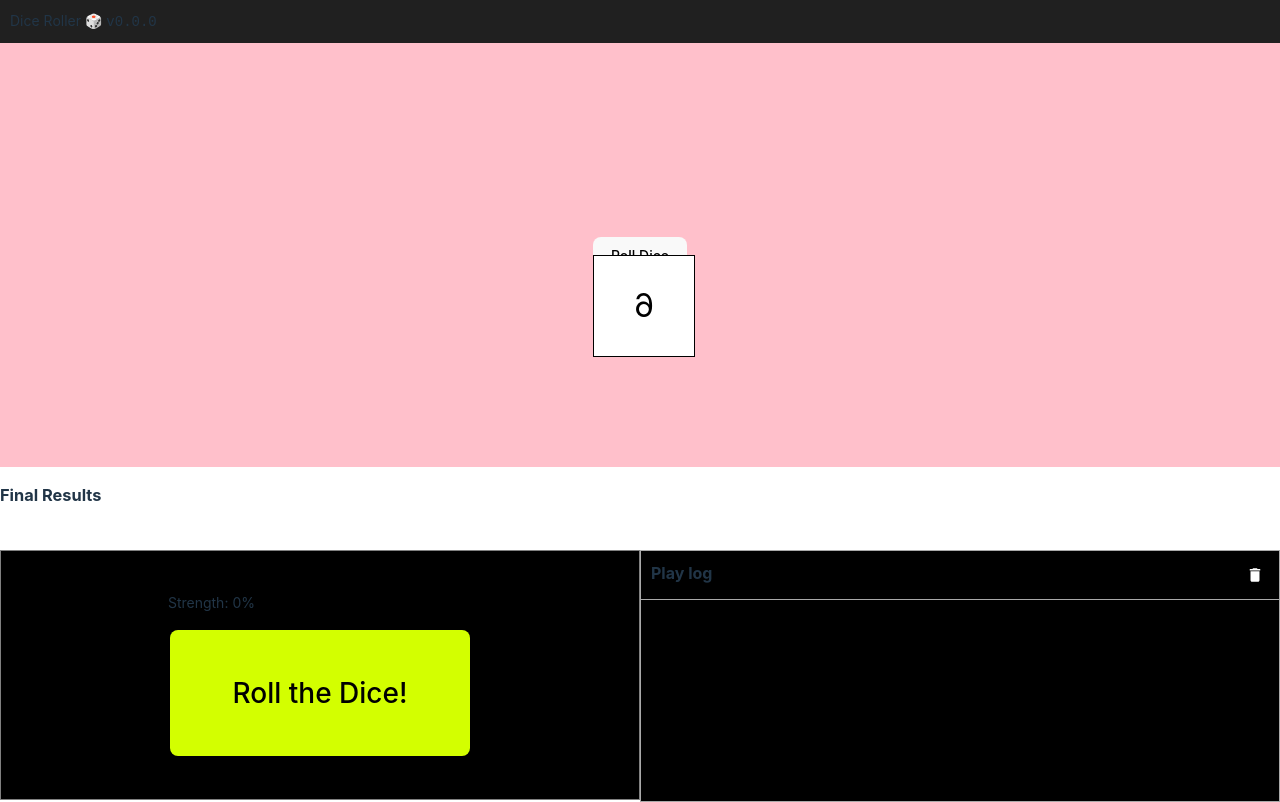
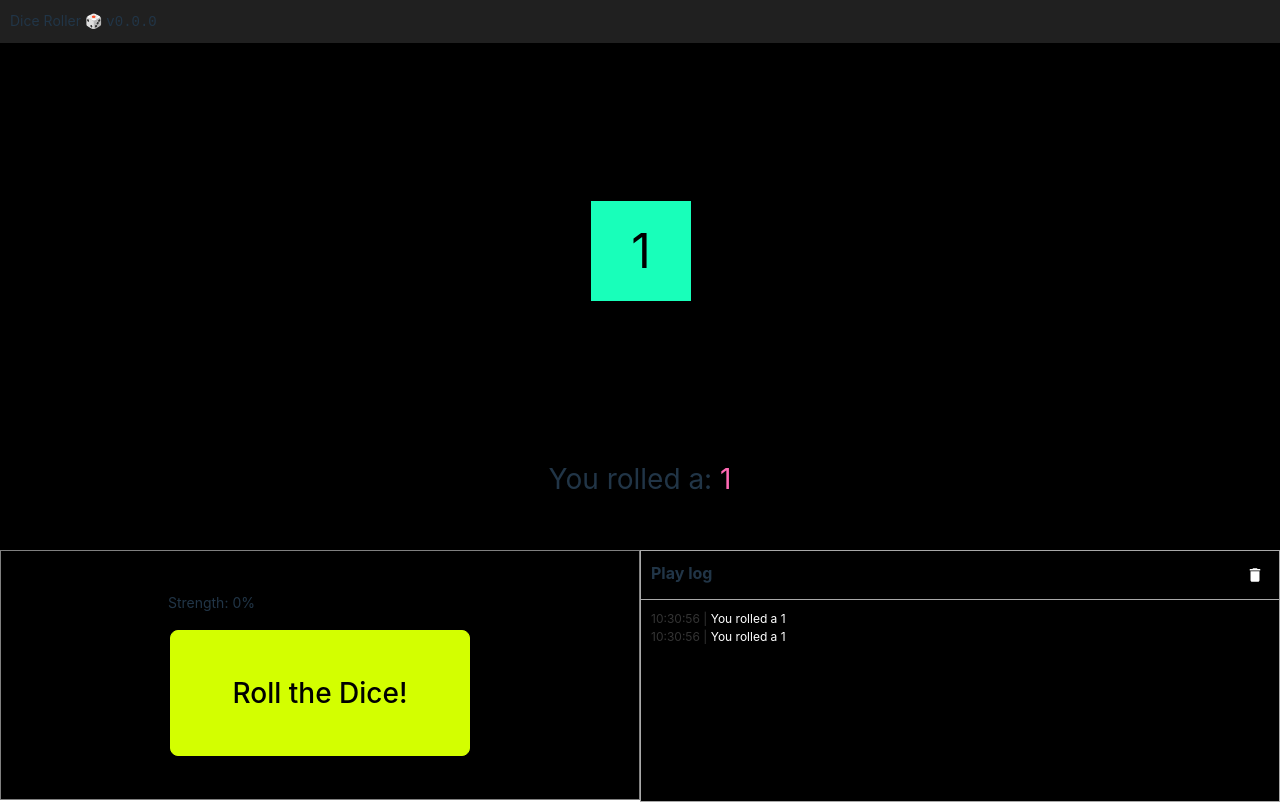
Before and after one commit to radiovisual/dice-roller.ic, a React (Vite) app: page / in a window 1280 px wide. Built offline with nearby package versions, Linux system fonts and the light colour scheme.

Commit message:
feat: add an animated dice effect

```diff
--- a/src/App.tsx
+++ b/src/App.tsx
@@ -15,6 +15,7 @@ const gameEngine = new GameEngine();
 function App() {
   const [logItems, setLogItems] = useState<EventData[]>([]);
   const [isRolling, setIsRolling] = useState(false);
+  const [force, setForce] = useState(0);
 
   const handleUpdateLogItems = () => {
     setLogItems(gameEngine.getGameEvents());
@@ -29,8 +30,6 @@ function App() {
   };
 
   useEffect(() => {
-    console.log("mounting app and registering listener");
-
     gameEngine.on(ACTION_TYPE.ROLL_START, handleRollStart);
     gameEngine.on(ACTION_TYPE.ROLL_START, handleUpdateLogItems);
     gameEngine.on(ACTION_TYPE.ROLL_COMPLETED, handleUpdateLogItems);
@@ -45,8 +44,10 @@ function App() {
   }, []);
 
   const handleRollDiceClick = (rollStength: number) => {
-    console.log("Roll with strengh", rollStength);
-    gameEngine.startRoll(rollStength);
+    if (!isRolling) {
+      setForce(rollStength);
+      gameEngine.startRoll(rollStength);
+    }
   };
 
   const handleClearPlayLog = () => {
@@ -54,8 +55,9 @@ function App() {
     setLogItems([]);
   };
 
-  const handleDiceThrowCompleted = () => {
-    console.log("handleDiceThrowCompleted");
+  const handleDiceThrowCompleted = (result: number) => {
+    gameEngine.rollComplete(result);
+    setIsRolling(false);
   };
 
   return (
@@ -64,15 +66,15 @@ function App() {
         Dice Roller 🎲 <code>v{pkg.version}</code>
       </div>
 
-      <DiceRoller />
-      <div>
-        <h3>Final Results</h3>
-      </div>
+      <DiceRoller force={force} onRollComplete={handleDiceThrowCompleted} />
 
       <div className="ActionRow">
         <div className="CollapsableCards">
           <div className="ActionButtons">
-            <ActionButtons onRollDiceClick={handleRollDiceClick} />
+            <ActionButtons
+              disabled={isRolling}
+              onRollDiceClick={handleRollDiceClick}
+            />
           </div>
 
           <PlayLog logItems={logItems} onClearLogItems={handleClearPlayLog} />
--- a/src/classes/game-engine.ts
+++ b/src/classes/game-engine.ts
@@ -47,14 +47,8 @@ export class GameEngine {
 
     this.dispatchAction({
       type: ACTION_TYPE.ROLL_START,
-      value: `(strength: ${rollStrength}%)`,
+      value: `(${rollStrength}%)`,
     });
-
-    // TEMPORARY FAKE ROLLER MECHANISM
-    // TODO: Replace this with a cool threejs dice simulation
-    setTimeout(() => {
-      this.rollComplete(2);
-    }, 1000);
   }
 
   cancelRoll() {
--- a/src/components/action-button/action-button.module.css
+++ b/src/components/action-button/action-button.module.css
@@ -4,7 +4,7 @@
 
 .rollBtn {
   border-radius: 8px;
-  border: 1px solid transparent;
+  border: 1px solid #d3ff00;
   padding: 1.6em 2.2em;
   font-size: 2em;
   font-weight: 500;
@@ -20,3 +20,7 @@
 .rollbtn:hover {
   background-color: #e7ff71;
 }
+
+.rollbtn:disabled {
+  background-color: #343434;
+}
--- a/src/components/action-button/action-button.tsx
+++ b/src/components/action-button/action-button.tsx
@@ -5,7 +5,7 @@ import type { ActionButtonProps } from "./types";
 import styles from "./action-button.module.css";
 
 export function ActionButton(props: ActionButtonProps) {
-  const { onClick } = props;
+  const { onClick, disabled } = props;
 
   const [strength, setStrength] = useState(0);
   const intervalRef = useRef<number | null>(null);
@@ -56,16 +56,17 @@ export function ActionButton(props: ActionButtonProps) {
         style={{
           height: 15,
           width: "100%",
-          borderRadius: 0,
+          borderRadius: 10,
           backgroundColor: "#ff0eac",
           cursor: "pointer",
         }}
       />
       <button
+        disabled={disabled}
         onMouseDown={startGrowing}
         onMouseUp={stopGrowing}
         onMouseLeave={stopGrowing}
-        className={styles.rollBtn}
+        className={`${styles.rollBtn} ${disabled ? styles.disabledBtn : ""}`}
       >
         Roll the Dice!
       </button>
--- a/src/components/action-button/types.ts
+++ b/src/components/action-button/types.ts
@@ -1,3 +1,4 @@
 export type ActionButtonProps = {
   onClick: (rollStrength: number) => void;
+  disabled: boolean;
 };
--- a/src/components/action-buttons/action-buttons.tsx
+++ b/src/components/action-buttons/action-buttons.tsx
@@ -6,11 +6,11 @@ import { ActionButton } from "../action-button/action-button";
 import styles from "./action-buttons.module.css";
 
 export function ActionButtons(props: ActionButtonsProps) {
-  const { onRollDiceClick } = props;
+  const { onRollDiceClick, disabled } = props;
 
   return (
     <div className={styles.ActionButtons}>
-      <ActionButton onClick={onRollDiceClick} />
+      <ActionButton onClick={onRollDiceClick} disabled={disabled} />
     </div>
   );
 }
--- a/src/components/action-buttons/types.ts
+++ b/src/components/action-buttons/types.ts
@@ -1,3 +1,4 @@
 export type ActionButtonsProps = {
   onRollDiceClick: (rollStength: number) => void;
+  disabled: boolean;
 };
--- a/src/components/dice-roller/dice-roller.module.css
+++ b/src/components/dice-roller/dice-roller.module.css
@@ -1,12 +1,12 @@
 .diceContainer {
-  background-color: pink;
+  background-color: black;
   width: 100%;
-  height: 53%;
+  height: 75%;
   display: flex;
-  justify-content: center;
-  justify-items: center;
+  justify-content: space-evenly;
   align-content: center;
   align-items: center;
+  flex-direction: column;
 }
 
 .dicePerspective {
@@ -21,8 +21,19 @@
   transform: rotateX(0deg) rotateY(0deg) rotateZ(0deg);
 }
 
+.result {
+  display: block;
+  height: 1em;
+  font-size: 2em;
+}
+
+.resultNumber {
+  color: hotpink;
+}
+
 .face {
   color: black;
+  background-color: pink;
   position: absolute;
   width: 100px;
   height: 100px;
@@ -31,23 +42,30 @@
   display: flex;
   justify-content: center;
   align-items: center;
-  font-size: 2rem;
+  font-size: 3rem;
 }
+
 .front {
   transform: rotateY(0deg) translateZ(50px);
+  background: #18ffba;
 }
 .back {
-  transform: rotateY(180deg) translateZ(50px);
+  transform: rotateY(180deg) translateZ(50px) rotateZ(180deg);
+  background: #ff32b9;
 }
 .right {
   transform: rotateY(90deg) translateZ(50px);
+  background: #32ceff;
 }
 .left {
   transform: rotateY(-90deg) translateZ(50px);
+  background: #fbff32;
 }
 .top {
   transform: rotateX(90deg) translateZ(50px);
+  background: #32fff3;
 }
 .bottom {
   transform: rotateX(-90deg) translateZ(50px);
+  background: #e232ff;
 }
--- a/src/components/dice-roller/dice-roller.tsx
+++ b/src/components/dice-roller/dice-roller.tsx
@@ -1,72 +1,75 @@
-import React, { useState } from "react";
+import React, { useState, useEffect } from "react";
 import { motion } from "framer-motion";
+import styles from "./dice-roller.module.css";
+import { DiceRollerProps } from "./types";
 
-import styles from "./dice-roller.module.css";
+const faces = {
+  1: [0, 0, 0],
+  2: [-90, 0, 0],
+  3: [0, -90, 0],
+  4: [0, 90, 0],
+  5: [90, 0, 0],
+  6: [180, 0, 0],
+};
 
-export const DiceRoller = () => {
+function seededRandom(seed: number): number {
+  const x = Math.sin(seed) * 10000;
+  return x - Math.floor(x);
+}
+
+export const DiceRoller = (props: DiceRollerProps) => {
+  const { force, onRollComplete } = props;
+
   const [rotation, setRotation] = useState([0, 0, 0]);
   const [rolling, setRolling] = useState(false);
-  const [result, setResult] = useState(null);
+  const [result, setResult] = useState<number | null>(null);
 
-  const rollDice = () => {
+  const baseDuration = 1;
+  const baseRotations = 3;
+
+  useEffect(() => {
+    if (force !== undefined && force !== null) {
+      rollDice(force);
+    }
+  }, [force]);
+
+  const rollDice = (force: number) => {
+    const randomSeed = seededRandom(force);
+    const targetFace = Math.floor(randomSeed * 6) + 1;
+
+    // Calculate extra rotations and duration based on force
+    const extraRotations =
+      baseRotations + Math.floor((force / 100) * (force * 1.2));
+    const durationInSeconds = baseDuration + (force / 100) * 2;
+
     const randomRotation = [
-      Math.random() * 360,
-      Math.random() * 360,
-      Math.random() * 360,
+      360 * extraRotations + faces[targetFace][0],
+      360 * extraRotations + faces[targetFace][1],
+      360 * extraRotations + faces[targetFace][2],
     ];
+
     setRotation(randomRotation);
     setRolling(true);
     setTimeout(() => {
       setRolling(false);
-      determineResult(randomRotation);
-    }, 2000); // Assuming the animation takes 2 seconds
-  };
-
-  const determineResult = (rotation) => {
-    const [x, y, z] = rotation;
-    // Simplified logic to determine the result based on rotation
-    const normalizedX = x % 360;
-    const normalizedY = y % 360;
-    const normalizedZ = z % 360;
-
-    // Determine result based on which face is closest to the "front"
-    let face = 1; // Default to 1
-    if (normalizedX < 90 || normalizedX > 270) {
-      face = 1;
-    } else if (normalizedX >= 90 && normalizedX < 270) {
-      face = 6;
-    }
-
-    if (normalizedY >= 45 && normalizedY < 135) {
-      face = 2;
-    } else if (normalizedY >= 135 && normalizedY < 225) {
-      face = 5;
-    } else if (normalizedY >= 225 && normalizedY < 315) {
-      face = 4;
-    }
-
-    if (normalizedZ >= 45 && normalizedZ < 135) {
-      face = 3;
-    } else if (normalizedZ >= 135 && normalizedZ < 225) {
-      face = 2;
-    } else if (normalizedZ >= 225 && normalizedZ < 315) {
-      face = 4;
-    }
-
-    setResult(face);
+      setResult(targetFace);
+      onRollComplete(targetFace);
+    }, durationInSeconds * 1000);
   };
 
   return (
     <div className={styles.diceContainer}>
-      <div>
       <motion.div
-          className="dice"
+        className={styles.dice}
         animate={{
           rotateX: rotation[0],
           rotateY: rotation[1],
           rotateZ: rotation[2],
         }}
-          transition={{ duration: 2, ease: "easeInOut" }}
+        transition={{
+          duration: baseDuration + (force / 100) * 2,
+          ease: "easeInOut",
+        }}
       >
         <div className={`${styles.face} ${styles.front}`}>1</div>
         <div className={`${styles.face} ${styles.back}`}>6</div>
@@ -75,52 +78,10 @@ export const DiceRoller = () => {
         <div className={`${styles.face} ${styles.top}`}>2</div>
         <div className={`${styles.face} ${styles.bottom}`}>5</div>
       </motion.div>
+
+      <div className={styles.result}>
+        You rolled a: <span className={styles.resultNumber}>{result}</span>
       </div>
-      <button onClick={rollDice} disabled={rolling}>
-        {rolling ? "Rolling..." : "Roll Dice"}
-      </button>
-      {result && <div>Result: {result}</div>}
-      <style jsx>{`
-        .dice-container {
-          perspective: 1000px;
-        }
-        .dice {
-          width: 100px;
-          height: 100px;
-          position: relative;
-          transform-style: preserve-3d;
-          transform: rotateX(0deg) rotateY(0deg) rotateZ(0deg);
-        }
-        .face {
-          position: absolute;
-          width: 100px;
-          height: 100px;
-          background: white;
-          border: 1px solid #000;
-          display: flex;
-          justify-content: center;
-          align-items: center;
-          font-size: 2rem;
-        }
-        .front {
-          transform: rotateY(0deg) translateZ(50px);
-        }
-        .back {
-          transform: rotateY(180deg) translateZ(50px);
-        }
-        .right {
-          transform: rotateY(90deg) translateZ(50px);
-        }
-        .left {
-          transform: rotateY(-90deg) translateZ(50px);
-        }
-        .top {
-          transform: rotateX(90deg) translateZ(50px);
-        }
-        .bottom {
-          transform: rotateX(-90deg) translateZ(50px);
-        }
-      `}</style>
     </div>
   );
 };
--- /dev/null
+++ b/src/components/dice-roller/types.ts
@@ -0,0 +1,4 @@
+export type DiceRollerProps = {
+  onRollComplete: (rollResult: number) => void;
+  force: number;
+};
```
Lines whose indentation alone changed are shown as unchanged.
